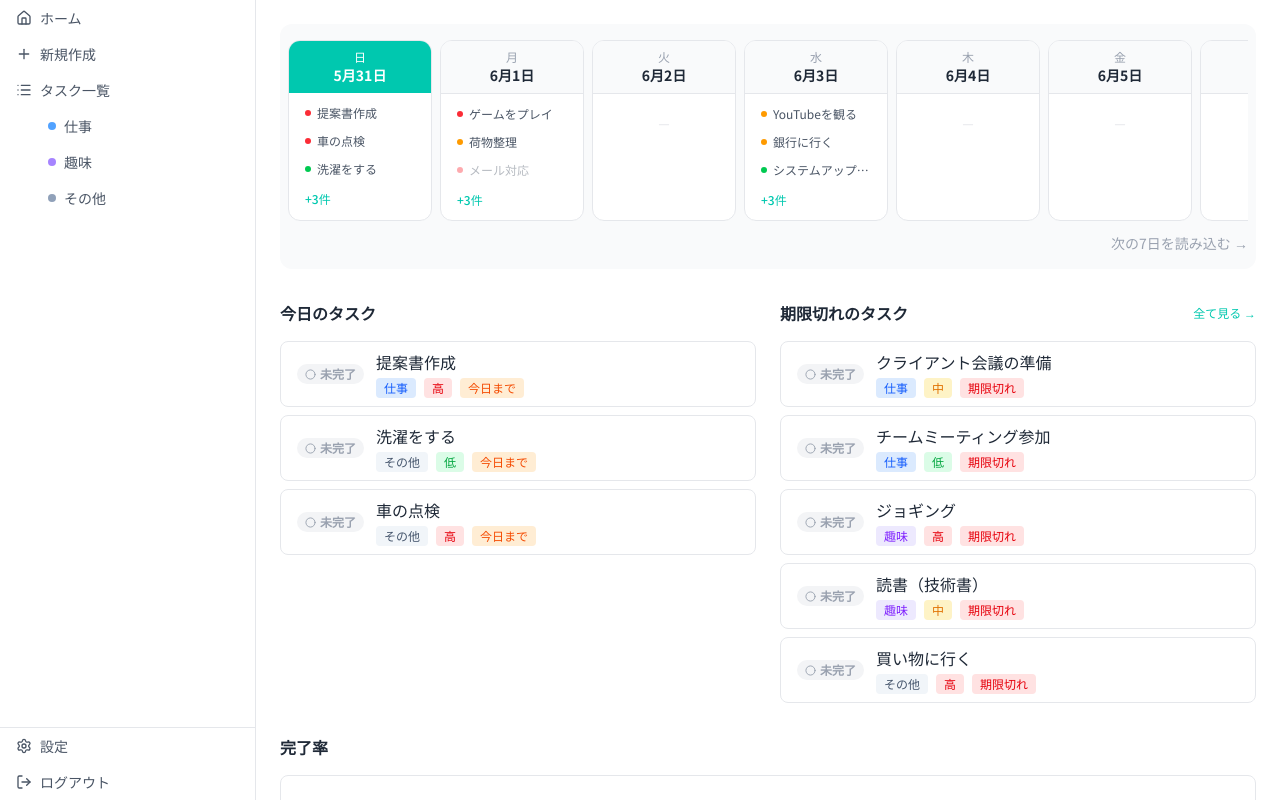
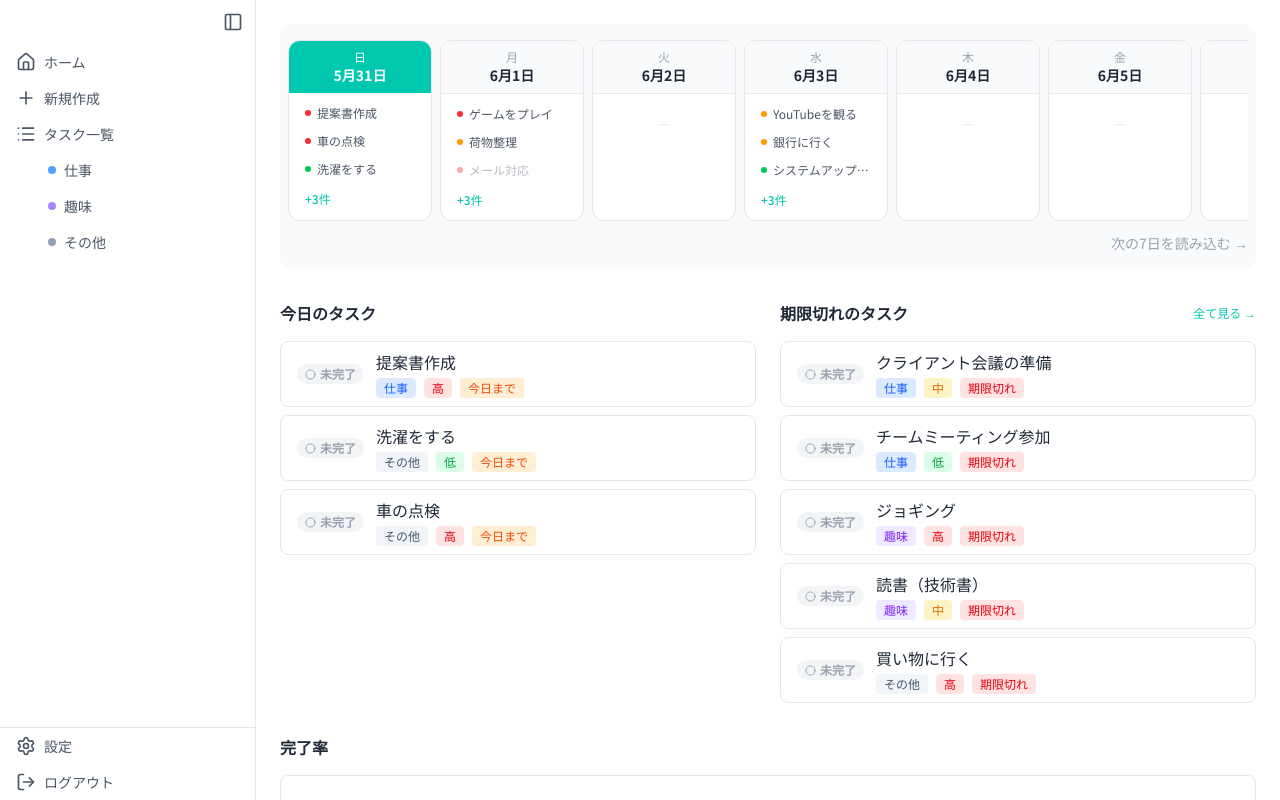
Before and after one commit to RyoAiba/task-board, a Next.js app: page / in a window 1280 px wide. Built offline with nearby package versions, Linux system fonts and the light colour scheme.

Commit message:
サイドバーのUI改修

```diff
--- a/components/LayoutWrapper.tsx
+++ b/components/LayoutWrapper.tsx
@@ -1,19 +1,36 @@
 "use client"
 
+import { useState, useEffect } from "react"
 import { usePathname } from "next/navigation"
 import { Sidebar } from "./Sidebar"
 import { BottomNav } from "./BottomNav"
 import { CategoriesProvider } from "@/hooks/useCategories"
 
+const STORAGE_KEY = "sidebar-collapsed"
+
 export function LayoutWrapper({ children }: { children: React.ReactNode }) {
   const pathname = usePathname()
   const isLoginPage = pathname === "/login"
+  const [collapsed, setCollapsed] = useState(false)
+
+  useEffect(() => {
+    setCollapsed(localStorage.getItem(STORAGE_KEY) === "true")
+  }, [])
+
+  const toggleCollapsed = () => {
+    setCollapsed(prev => {
+      const next = !prev
+      localStorage.setItem(STORAGE_KEY, String(next))
+      return next
+    })
+  }
 
   return (
     <CategoriesProvider>
       <div className="flex flex-col h-[100dvh] overscroll-none">
-        {!isLoginPage && <Sidebar />}
-        <main className={`flex-1 overflow-hidden flex flex-col ${isLoginPage ? "" : "md:ml-64"}`}>
+        {!isLoginPage && <Sidebar collapsed={collapsed} onToggle={toggleCollapsed} />}
+        <main className={`flex-1 overflow-hidden flex flex-col transition-[margin] duration-300 ease-in-out ${isLoginPage ? "" : collapsed ? "md:ml-14" : "md:ml-64"
+          }`}>
           {children}
         </main>
         {!isLoginPage && <BottomNav />}
--- a/components/Sidebar.tsx
+++ b/components/Sidebar.tsx
@@ -2,61 +2,78 @@
 
 import { useState } from "react"
 import Link from "next/link"
-import { Home, Plus, Settings, LogOut, List } from "lucide-react"
+import { Home, Plus, Settings, LogOut, List, PanelLeft } from "lucide-react"
 import { LogoutModal } from "./LogoutModal"
 import { useCategories } from "../hooks/useCategories"
 import { CATEGORY_DOT_CLASSES } from "../types"
 
-const NAV_ITEM_CLASS = "flex items-center gap-2 px-4 py-2 text-sm text-gray-600 hover:text-primary transition-colors"
-const CATEGORY_ITEM_CLASS = "block py-2 pr-2 text-sm text-gray-600 hover:text-primary transition-colors"
+type Props = {
+  collapsed: boolean
+  onToggle: () => void
+}
 
-export function Sidebar() {
+const ITEM_CLASS = "flex items-center gap-2 pl-4 py-2 text-sm text-gray-600 hover:text-primary transition-colors"
+
+export function Sidebar({ collapsed, onToggle }: Props) {
   const [showLogoutModal, setShowLogoutModal] = useState(false)
   const { categories, isLoaded } = useCategories()
 
   return (
     <>
-      <aside className="hidden md:flex flex-col w-64 h-screen fixed left-0 top-0 bg-white border-r border-gray-200 z-100">
+      <aside className={`hidden md:flex flex-col h-screen fixed left-0 top-0 bg-white border-r border-gray-200 z-100 overflow-hidden transition-[width] duration-300 ease-in-out ${collapsed ? "w-13" : "w-64"
+        }`}>
+        <div className={`flex p-2 ${collapsed ? "justify-center" : "justify-end"}`}>
+          <button
+            onClick={onToggle}
+            className="p-1 text-gray-600 hover:text-primary transition-colors"
+            title={collapsed ? "サイドバーを開く" : "サイドバーを閉じる"}
+          >
+            <PanelLeft size={20} />
+          </button>
+        </div>
+
         <div className="flex-1">
-          <Link href="/" className={NAV_ITEM_CLASS}>
-            <Home size={16} />
-            <span>ホーム</span>
+          <Link href="/" className={ITEM_CLASS}>
+            <Home size={20} className="flex-shrink-0" />
+            <span className={`whitespace-nowrap transition-opacity duration-300 ${collapsed ? "opacity-0" : "opacity-100"}`}>ホーム</span>
           </Link>
-          <Link href="/tasks/new" className={NAV_ITEM_CLASS}>
-            <Plus size={16} />
-            <span>新規作成</span>
+          <Link href="/tasks/new" className={ITEM_CLASS}>
+            <Plus size={20} className="flex-shrink-0" />
+            <span className={`whitespace-nowrap transition-opacity duration-300 ${collapsed ? "opacity-0" : "opacity-100"}`}>新規作成</span>
           </Link>
           <div>
-            <Link href="/tasks" className={NAV_ITEM_CLASS}>
-              <List size={16} />
-              <span>タスク一覧</span>
+            <Link href="/tasks" className={ITEM_CLASS}>
+              <List size={20} className="flex-shrink-0" />
+              <span className={`whitespace-nowrap transition-opacity duration-300 ${collapsed ? "opacity-0" : "opacity-100"}`}>タスク一覧</span>
             </Link>
+            {!collapsed && (
               <div>
                 {isLoaded && categories.map(cat => (
                   <Link
                     key={cat.id}
                     href={`/tasks?category=${cat.id}`}
-                  className={`${CATEGORY_ITEM_CLASS} pl-12 flex items-center gap-2`}
+                    className="flex items-center gap-2 py-2 pl-12 pr-2 text-sm text-gray-600 hover:text-primary transition-colors"
                   >
                     <div className={`w-2 h-2 rounded-full flex-shrink-0 ${CATEGORY_DOT_CLASSES[cat.color]}`} />
-                  {cat.name}
+                    <span className={`whitespace-nowrap transition-opacity duration-300 ${collapsed ? "opacity-0" : "opacity-100"}`}>{cat.name}</span>
                   </Link>
                 ))}
               </div>
+            )}
           </div>
         </div>
 
         <div className="border-t border-gray-200">
-          <Link href="/settings" className={NAV_ITEM_CLASS}>
-            <Settings size={16} />
-            <span>設定</span>
+          <Link href="/settings" className={ITEM_CLASS}>
+            <Settings size={20} className="flex-shrink-0" />
+            <span className={`whitespace-nowrap transition-opacity duration-300 ${collapsed ? "opacity-0" : "opacity-100"}`}>設定</span>
           </Link>
           <button
             onClick={() => setShowLogoutModal(true)}
-            className={`${NAV_ITEM_CLASS} w-full`}
+            className={`${ITEM_CLASS} w-full`}
           >
-            <LogOut size={16} />
-            <span>ログアウト</span>
+            <LogOut size={20} className="flex-shrink-0" />
+            <span className={`whitespace-nowrap transition-opacity duration-300 ${collapsed ? "opacity-0" : "opacity-100"}`}>ログアウト</span>
           </button>
         </div>
       </aside>
```
Lines whose indentation alone changed are shown as unchanged.
